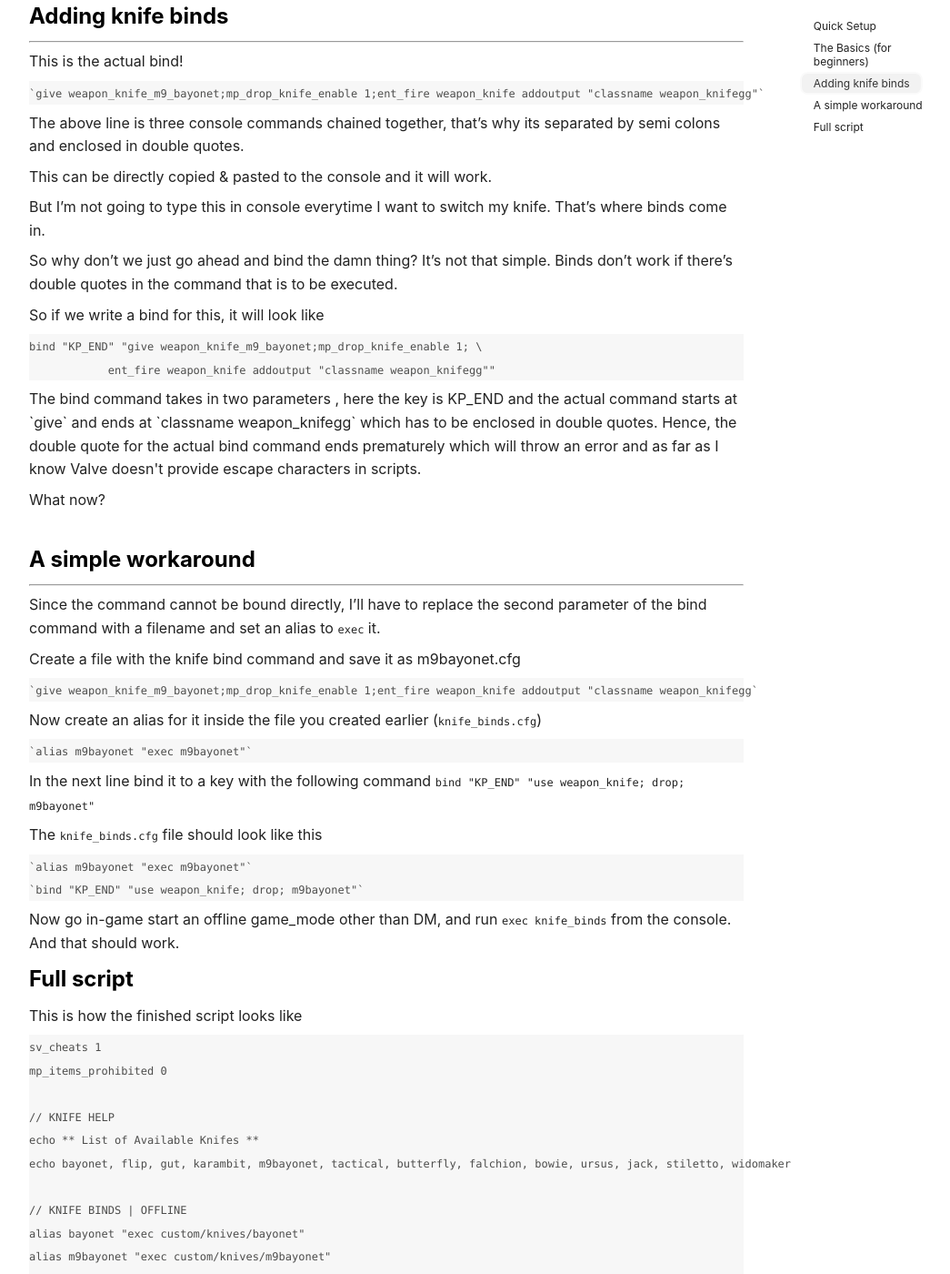
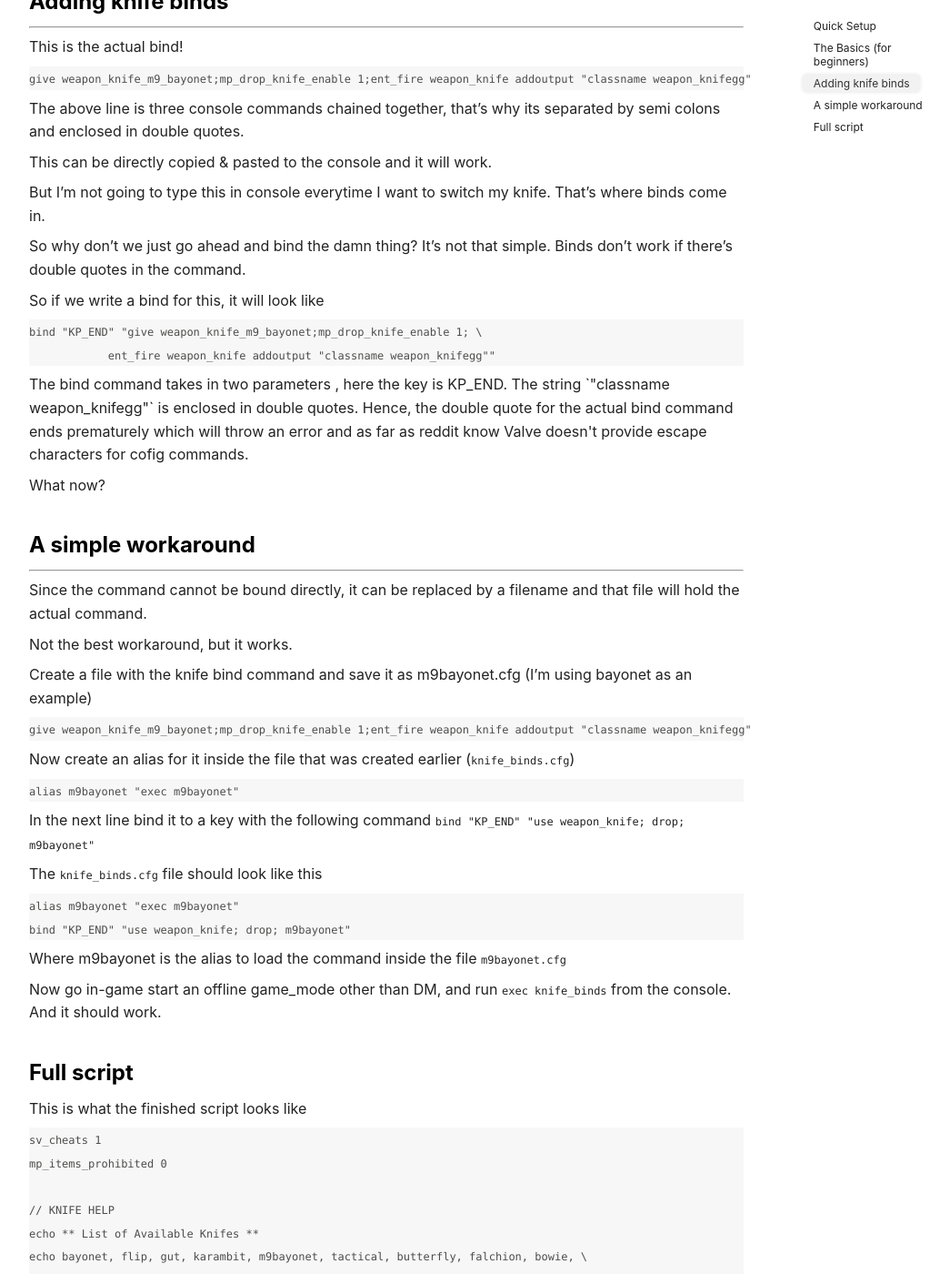
Before and after one commit to vishnu-prasanth/jekyll-blog, a Jekyll site: the page built from _posts/2019-05-24-offline-knife-binds-for-csgo.md, in a window 1280 px wide and 1400 px high, scrolled down 1464 px. Shown: the whole window at 91% size, without its empty margins (105-1150 px from the left). Built offline with Jekyll 4.4.1, drawn with Linux system fonts in a browser that asks for light colours; nearby versions of some CDN libraries; some of the changed text lies outside the part shown.

Commit message:
Add edits to the article

````diff
--- a/_posts/2019-05-24-offline-knife-binds-for-csgo.md
+++ b/_posts/2019-05-24-offline-knife-binds-for-csgo.md
@@ -4,15 +4,13 @@
 tags: counter-strike-global-offensive video-games
 ---
 
-I spend a lot of time offline with bots, aim maps, KZ and surf maps. And I get bored inspecting just the default knives that come with the vanilla game. Since Valve has provided a way to switch knifes, I thought why not bind it and I did! Now I can run around switching knives with just the press of a button. Sweet! <br>
-
-There is also another way to equip all skins gloves etc, but that requires running the game in insecure mode which means no connection to Valve's servers. Anyways I'll try that next, just for fun.<br><br>
+I spend a lot of time offline with bots, practicing aim, surfing etc. And I get bored inspecting just the default knives that come with the vanilla game. Since Valve has provided a way to switch knifes, I thought why not bind it and I did just that! Now I can run around switching knives with just the press of a button. Sweet! <br><br>
 
 <!--more-->
 
-This should also work when playing online with friends, just need to make sure whoever is hosting the server has `sv_cheats` set to 1 and everyone else joining the server should have the knife script.<br>
+There is another way to equip all skins, gloves etc, but that requires running the game in insecure mode which means no connection to Valve's servers. Maybe some other time.<br>
 
-The required files are available for download below.
+This script <i>should</i> also work when playing online with friends, just need to make sure whoever is hosting the server has `sv_cheats` set to 1 and everyone else joining the server should have the knife script.<br>
 
 Download Link --> <a name="download-link">[knife_binds.zip][1]</a><br><br>
 
@@ -21,7 +19,7 @@
 
 After downloading the files, extract the files to `csgo/cfg`.<br>
 
-Folder structure after extracting should look like this<br>
+The folder structure after extracting should look like this<br>
 ```
 ├── cfg
 │   ├── knife_binds.cfg
@@ -33,33 +31,31 @@
 │   │   │   └── ...
 ```
 
-After extracting everything join a casual game with bots and run the script with `exec knife_binds` in the console. Switch the knives by pressing the keypad buttons 1...9. The knives in use now are fav knives and can be changed by editing the config file, its self-explanatory<br>
+Go ahead and startup an offline casual game, use `exec knife_binds` to run the script.<br>
 
-Note: This does not work with DMs since we can't drop weapons. What a shame, nothing we can do about that. Make sure `game_type` & `game_mode` are set to zero<br>
+The knives I added to the script are my favorite knives as of writing and can be changed by editing the knife_binds.cfg file, try it, its self-explanatory<br>
 
-I have only tested it on `classic casual` although it should work on pretty much other modes as well.<br>
+Although I have only tested on classic casual, it should work on pretty much any other gamemodes except for Death match since we can’t drop weapons on that mode. What a shame, nothing I can do about that.<br>
 
-Below I'll explain how everything works.<br><br>
+Read on to see how everything works.<br><br>
 
 ### The Basics (for beginners)<br>
 - - -
-Firstly you'll have to create a file in `"E:\Steam Library\steamapps\common\Counter-Strike Global Offensive\csgo\cfg"`<br>
+Firstly, create a file in your cfg folder, mine is `"E:\Steam Library\steamapps\common\Counter-Strike Global Offensive\csgo\cfg"`<br>
 
-You can name the file anything you want, make sure to put a .cfg at the end. I'll name mine `knife_binds.cfg`. Open up the file and write `echo Hello World!` and save it.<br>
+The filename can be anything you want, just make sure to put a .cfg at the end. I used `knife_binds.cfg`. Open up the file and write `echo Hello World!` and save it.<br>
 
-Now open up CSGO and press `~` to bring up the in-game console<br>
+Now open up CSGO and press `~` to bring up the in-game console. Console is disabled by default, you can enable it from Settings -> Game Settings -> Somewhere Here. <br>
 
-Once the console comes up write `"exec knife_binds"`.<br>
+Once the console comes up write `"exec knife_binds"` and press Enter.<br>
 
-If you've done everything correctly it should print out `Hello World!` on to the console.<br>
-
-(if it doesn't come up you haven't enabled it, you can enable console from the game settings)<br><br>
+If you've done everything correctly it should print out `Hello World!` on to the console.<br><br>
 
 ### Adding knife binds<br>
 - - -
 This is the actual bind!<br>
 
-    `give weapon_knife_m9_bayonet;mp_drop_knife_enable 1;ent_fire weapon_knife addoutput "classname weapon_knifegg"`
+    give weapon_knife_m9_bayonet;mp_drop_knife_enable 1;ent_fire weapon_knife addoutput "classname weapon_knifegg"
 
 The above line is three console commands chained together, that's why its separated by semi colons and enclosed in double quotes.<br>
 
@@ -67,43 +63,48 @@
 
 But I'm not going to type this in console everytime I want to switch my knife. That's where binds come in.<br>
 
-So why don't we just go ahead and bind the damn thing? It's not that simple. Binds don't work if there's double quotes in the command that is to be executed.<br>
+So why don't we just go ahead and bind the damn thing? It's not that simple. Binds don't work if there's double quotes in the command.<br>
 
 So if we write a bind for this, it will look like<br>
 
     bind "KP_END" "give weapon_knife_m9_bayonet;mp_drop_knife_enable 1; \
                 ent_fire weapon_knife addoutput "classname weapon_knifegg""
 
-The bind command takes in two parameters <key> <command>, here the key is KP_END and the actual command starts at `give` and ends at `classname weapon_knifegg` which has to be enclosed in double quotes. Hence, the double quote for the actual bind command ends prematurely which will throw an error and as far as I know Valve doesn't provide escape characters in scripts.<br>
+The bind command takes in two parameters <key> <command>, here the key is KP_END. The string `"classname weapon_knifegg"` is enclosed in double quotes. Hence, the double quote for the actual bind command ends prematurely which will throw an error and as far as reddit know Valve doesn't provide escape characters for cofig commands.<br>
 
 What now?<br><br>
 
 ### A simple workaround<br>
 - - -
 
-Since the command cannot be bound directly, I'll have to replace the second parameter of the bind command with a filename and set an alias to `exec` it.<br>
+Since the command cannot be bound directly, it can be replaced by a filename and that file will hold the actual command.<br>
 
-Create a file with the knife bind command and save it as m9bayonet.cfg<br>
+Not the best workaround, but it works.<br>
 
-    `give weapon_knife_m9_bayonet;mp_drop_knife_enable 1;ent_fire weapon_knife addoutput "classname weapon_knifegg`
+Create a file with the knife bind command and save it as m9bayonet.cfg (I'm using bayonet as an example)<br>
 
-Now create an alias for it inside the file you created earlier (`knife_binds.cfg`)<br>
+    give weapon_knife_m9_bayonet;mp_drop_knife_enable 1;ent_fire weapon_knife addoutput "classname weapon_knifegg"
 
-    `alias m9bayonet "exec m9bayonet"`
+Now create an alias for it inside the file that was created earlier (`knife_binds.cfg`)<br>
+
+    alias m9bayonet "exec m9bayonet"
 
 In the next line bind it to a key with the following command
     `bind "KP_END" "use weapon_knife; drop; m9bayonet"`
 
 The `knife_binds.cfg` file should look like this<br>
 
-    `alias m9bayonet "exec m9bayonet"`
-    `bind "KP_END" "use weapon_knife; drop; m9bayonet"`
+    alias m9bayonet "exec m9bayonet"
+    bind "KP_END" "use weapon_knife; drop; m9bayonet"
 
-Now go in-game start an offline game_mode other than DM, and run `exec knife_binds` from the console. And that should work.<br>
+
+Where m9bayonet is the alias to load the command inside the file `m9bayonet.cfg`<br>
+
+Now go in-game start an offline game_mode other than DM, and run `exec knife_binds` from the console. And it should work.<br><br>
 
 ### Full script
 
-This is how the finished script looks like<br>
+This is what the finished script looks like<br>
 
 ```
 sv_cheats 1
@@ -111,7 +112,8 @@
 
 // KNIFE HELP
 echo ** List of Available Knifes **
-echo bayonet, flip, gut, karambit, m9bayonet, tactical, butterfly, falchion, bowie, ursus, jack, stiletto, widomaker
+echo bayonet, flip, gut, karambit, m9bayonet, tactical, butterfly, falchion, bowie, \
+		ursus, jack, stiletto, widomaker
 
 // KNIFE BINDS | OFFLINE
 alias bayonet "exec custom/knives/bayonet"
````
